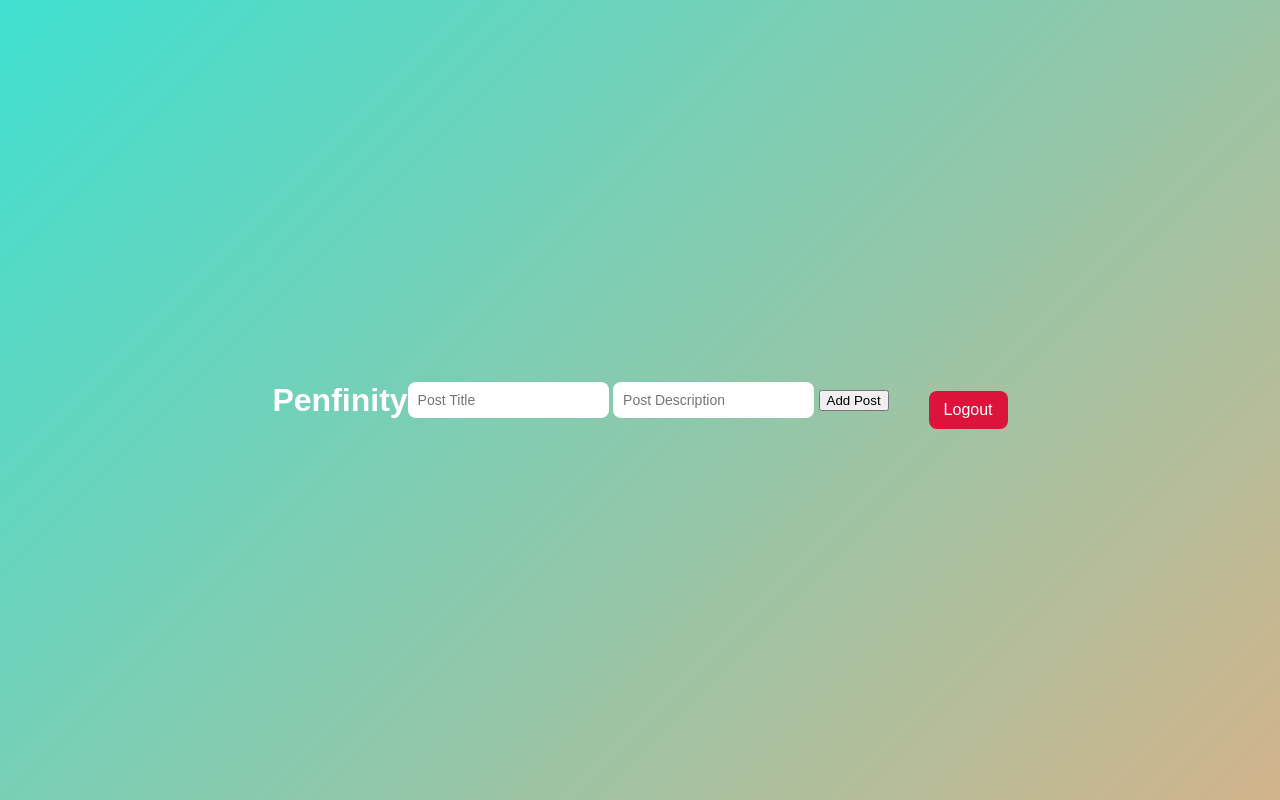
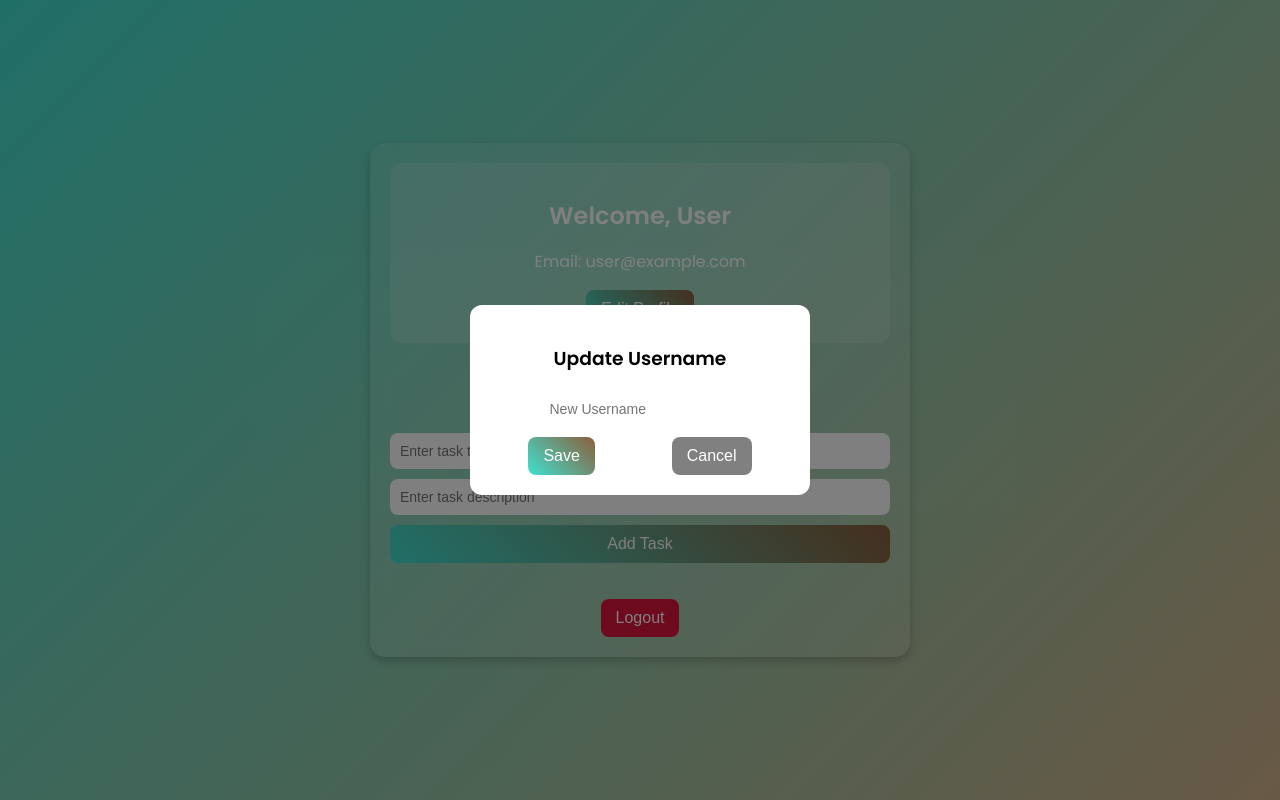
Before and after one commit to togzhan23/backfinal, a website: page public/todo.html in a window 1280 px wide. Drawn offline with Linux system fonts and the light colour scheme; no server answers; sample sign-in values are in the browser's storage.

Commit message:
Update todo.html

```diff
--- a/public/todo.html
+++ b/public/todo.html
@@ -3,27 +3,50 @@
 <head>
     <meta charset="UTF-8">
     <meta name="viewport" content="width=device-width, initial-scale=1.0">
-    <title>Blog</title>
+    <title>Task Manager</title>
     <link rel="stylesheet" href="styles.css">
+    <link href="https://fonts.googleapis.com/css2?family=Poppins:wght@300;400;600&display=swap" rel="stylesheet">
 </head>
 <body>
 
-    <h1>Penfinity</h1>
+    <div class="container">
+        <!-- User Profile Section -->
+        <div class="profile-card">
+            <h2>Welcome, <span id="username">User</span></h2>
+            <p>Email: <span id="email">user@example.com</span></p>
+            <button id="openProfilePopup" class="btn">Edit Profile</button>
+        </div>
 
-    <!-- Форма добавления задачи -->
-    <div>
-        <input type="text" id="taskTitle" placeholder="Post Title">
-        <input type="text" id="taskDescription" placeholder="Post Description">
-        <button id="addTaskBtn" onclick="createTask()">Add Post</button>
+
+
+        <!-- Task Manager Section -->
+        <div class="task-manager">
+            <h1>Task Manager</h1>
+            <div class="task-input">
+                <input type="text" id="taskTitle" placeholder="Enter task title">
+                <input type="text" id="taskDescription" placeholder="Enter task description">
+                <button id="addTaskBtn" onclick="createTask()" class="btn">Add Task</button>
+            </div>
+
+            <ul id="taskList" class="task-list"></ul>
+        </div>
+
+        <!-- Logout Button -->
+        <button onclick="logout()" class="logout-btn">Logout</button>
     </div>
 
-    <!-- Список задач -->
-    <ul id="taskList"></ul>
-
-    <button onclick="logout()" class="logout-btn">Logout</button>
-
+    <!-- Profile Update Popup -->
+    <div id="profilePopup" class="popup">
+        <div class="popup-content">
+            <h3>Update Username</h3>
+            <input type="text" id="newUsername" placeholder="New Username">
+            <div class="popup-buttons">
+                <button onclick="updateProfile()" class="btn">Save</button>
+                <button onclick="closePopup()" class="btn btn-cancel">Cancel</button>
+            </div>
+        </div>
+    </div>
 
     <script src="script.js"></script>
-
 </body>
 </html>
```
